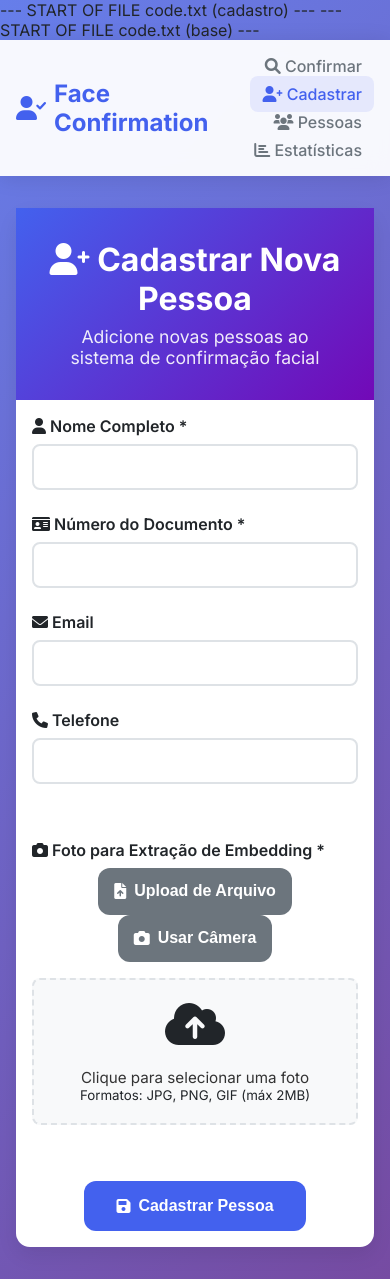
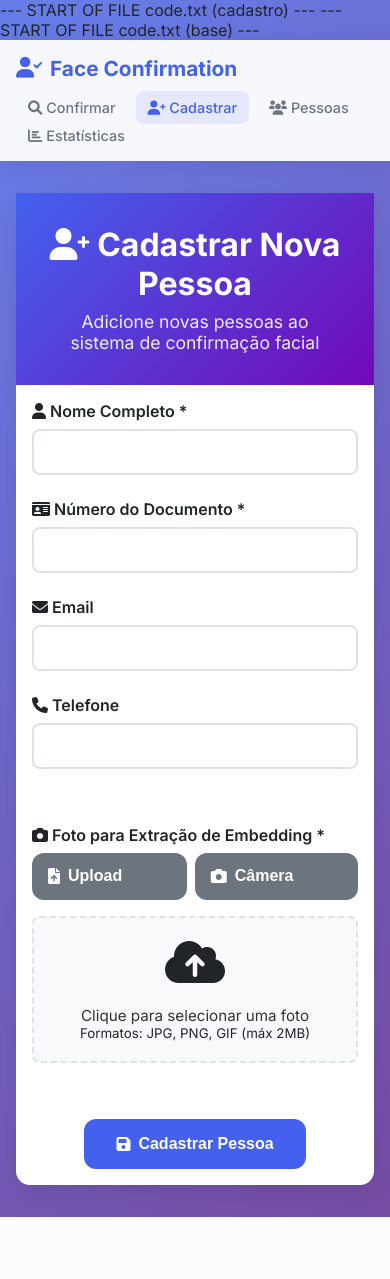
Before and after one commit to ViniciusSouza-FE/face_verification, a Flask app: page /cadastro in a window 390 px wide. After the commit the page ends 1217 px from the top, so only its background shows below. Run offline with Flask 3, Linux system fonts and the light colour scheme; some libraries are stand-ins or nearby versions.

Commit message:
att V1.1

```diff
--- a/templates/base.html
+++ b/templates/base.html
@@ -243,8 +243,33 @@
           grid-template-columns: 1fr;
         }
 
+        .nav-container {
+          /* Garante que o logo e os links fiquem em cima e embaixo, se necessário */
+          flex-direction: column;
+          align-items: flex-start;
+          gap: 1rem;
+          padding: 0 1rem;
+        }
+
+        .logo {
+          /* Ajusta o tamanho do logo para mobile */
+          font-size: 1.3rem;
+        }
+
         .nav-links {
-          gap: 1rem;
+          /* Permite que os links se empilhem horizontalmente e ocupem a largura total */
+          width: 100%;
+          flex-wrap: wrap;
+          gap: 0.5rem;
+          justify-content: flex-start; /* Alinhar links à esquerda */
+        }
+
+        .nav-links a {
+          /* Botões menores e mais fáceis de tocar */
+          padding: 0.5rem 0.75rem;
+          font-size: 0.9rem;
+          flex-grow: 1; /* Faz os links ocuparem o espaço disponível, alinhando-se melhor */
+          text-align: center;
         }
 
         .container {
@@ -264,24 +289,15 @@
         .card-body {
           padding: 1rem;
         }
-        /* Mobile tweaks: make nav wrap and buttons easier to tap */
-        .nav-container {
-          padding: 0 1rem;
-        }
-
-        .nav-links {
-          flex-wrap: wrap;
-          gap: 0.5rem;
-          justify-content: flex-end;
-        }
-
-        .nav-links a {
-          padding: 0.5rem 0.75rem;
-        }
 
         .btn {
           padding: 0.9rem 1.25rem;
           font-size: 1.05rem;
+        }
+
+        /* NOVO: Ajuste para cards de método para mobile */
+        .method-card {
+          padding: 1.5rem 1rem;
         }
       }
 
--- a/templates/cadastro.html
+++ b/templates/cadastro.html
@@ -63,22 +63,24 @@ content %}
             </label>
 
             <!-- Botões de escolha do método -->
-            <div style="margin-bottom: 1rem; text-align: center">
+            <div style="margin-bottom: 1rem; display: flex; gap: 0.5rem">
               <button
                 type="button"
                 class="btn btn-secondary"
                 onclick="toggleUploadMethod('file')"
                 id="btnFile"
+                style="flex-grow: 1"
               >
-                <i class="fas fa-file-upload"></i> Upload de Arquivo
+                <i class="fas fa-file-upload"></i> Upload
               </button>
               <button
                 type="button"
                 class="btn btn-secondary"
                 onclick="toggleUploadMethod('camera')"
                 id="btnCamera"
+                style="flex-grow: 1"
               >
-                <i class="fas fa-camera"></i> Usar Câmera
+                <i class="fas fa-camera"></i> Câmera
               </button>
             </div>
 
```
